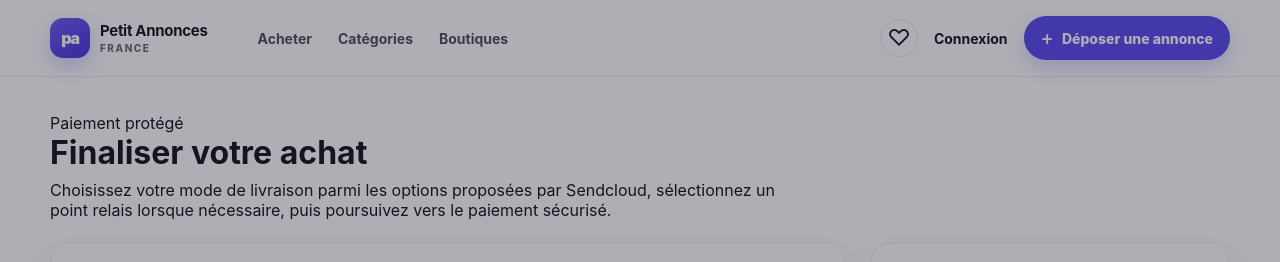
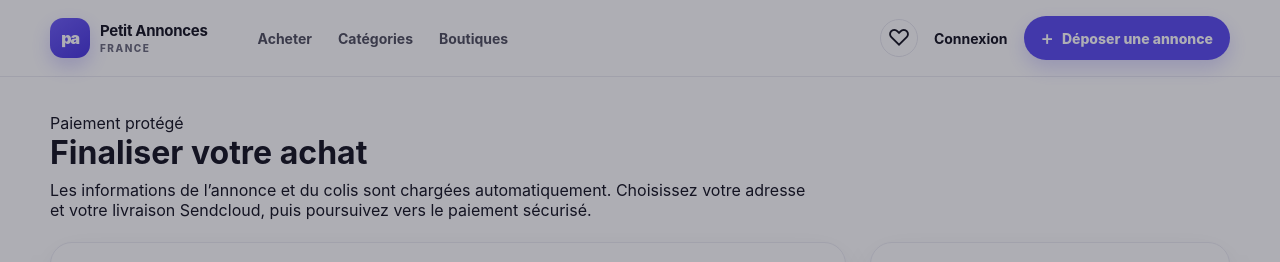
Before and after one commit to hakersoy66/petitannonces, a Next.js app in the folder apps/web/: page /checkout in a window 1280 px wide. Shown: the top 262 px of the page. Built offline with nearby package versions, Linux system fonts and the light colour scheme; no server answers.

Commit message:
checkout: simplify listing handoff

```diff
--- a/apps/web/app/checkout/page.tsx
+++ b/apps/web/app/checkout/page.tsx
@@ -9,10 +9,6 @@ export const metadata = {
 export default async function CheckoutPage({searchParams}:{searchParams:Promise<Record<string,string|string[]|undefined>>}) {
   const params=await searchParams;
   const listingId=typeof params.listingId==="string"?params.listingId:"";
-  const fromPostalCode=typeof params.fromPostalCode==="string"?params.fromPostalCode:"75001";
-  const parsedAmount=typeof params.itemAmountMinor==="string"?Number(params.itemAmountMinor):0;
-  const itemAmountMinor=Number.isInteger(parsedAmount)&&parsedAmount>0?parsedAmount:0;
-
   return (
     <>
       <SiteHeader />
@@ -20,11 +16,9 @@ export default async function CheckoutPage({searchParams}:{searchParams:Promise<
         <div style={{maxWidth:1180,margin:"0 auto 22px"}}>
           <p className="eyebrow">Paiement protégé</p>
           <h1 style={{marginBottom:8}}>Finaliser votre achat</h1>
-          <p className="muted" style={{maxWidth:760}}>Choisissez votre mode de livraison parmi les options proposées par Sendcloud, sélectionnez un point relais lorsque nécessaire, puis poursuivez vers le paiement sécurisé.</p>
+          <p className="muted" style={{maxWidth:760}}>Les informations de l’annonce et du colis sont chargées automatiquement. Choisissez votre adresse et votre livraison Sendcloud, puis poursuivez vers le paiement sécurisé.</p>
         </div>
-        <div style={{maxWidth:1180,margin:"0 auto"}}>
-          <CheckoutClient listingId={listingId} fromPostalCode={fromPostalCode} itemAmountMinor={itemAmountMinor} />
-        </div>
+        <div style={{maxWidth:1180,margin:"0 auto"}}><CheckoutClient listingId={listingId} /></div>
       </main>
     </>
   );
```
